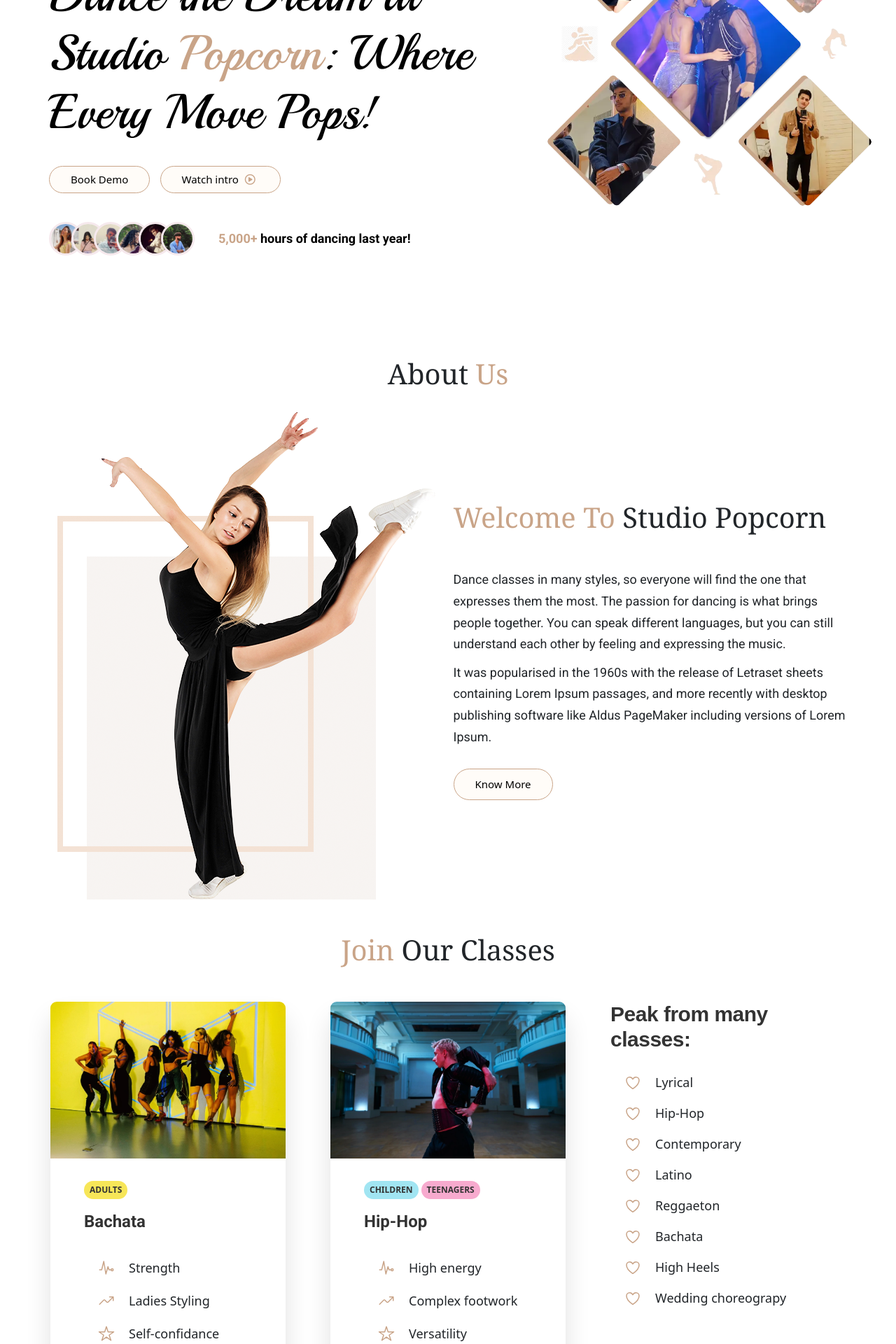
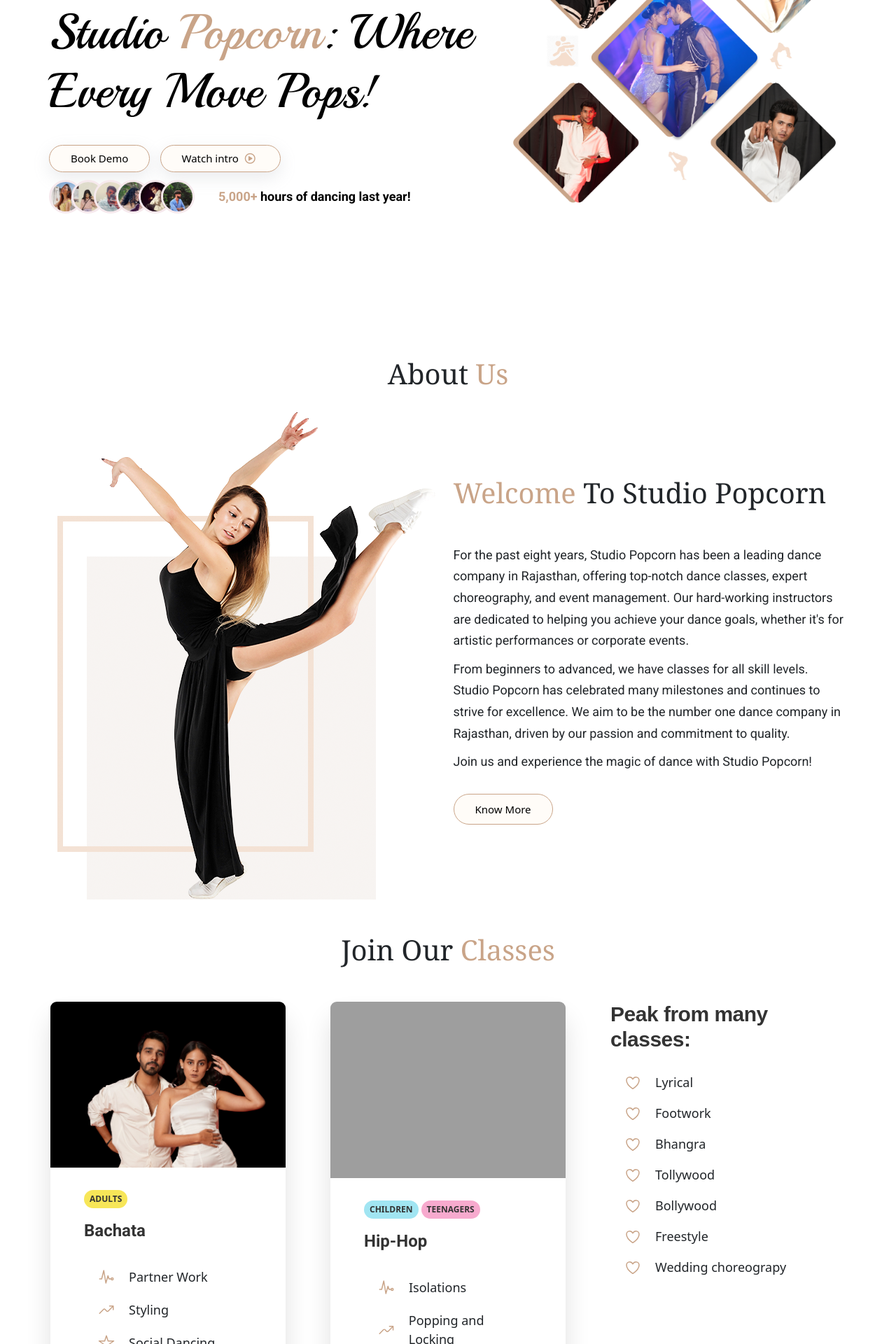
Before and after one commit to Harsh7880/Studio-Popcorn, a PHP site: page / in a window 1280 px wide. Shown: the part 320-2240 px from the top of the page at 70% size. Run offline with PHP 8.4, Linux system fonts and the light colour scheme; grey boxes are pictures that could not be loaded.

Commit message:
Images and text updated

```diff
--- a/css/style.css
+++ b/css/style.css
@@ -298,7 +322,7 @@ header .logoblack{
   color: var(--light-color);
 }
 .home-section .hero-text{
-  margin-top: 20rem;
+  margin-top: 17rem;
   padding:  7rem;
   color: var(--dark-color);
 }
@@ -324,7 +348,8 @@ header .logoblack{
 }
 .home-section .banner-image img{
   max-width: 90%;
-  margin-top: 150px;
+  margin-top: 18rem;
+  margin-right: 10rem;
 }
 
 .home-section .classes-students-imgs {
@@ -332,7 +357,7 @@ header .logoblack{
   padding: 2rem;
   align-items: center;
   padding-left: 7rem;
-  margin-top: -5rem;
+  margin-top: -8rem;
 }
 .home-section .student-img {
   height: 4.8rem;
@@ -366,10 +391,16 @@ header .logoblack{
   display: inline-block;
   border: 1px solid #c9a488;
   color: var(--dark-color);
+  box-shadow: rgba(149, 157, 165, 0.2) 0px 8px 24px;
+  transition: box-shadow 0.16s ease;
 }
 .hero-cta .play-icon{
   margin: 0 5px;
   color: var( --primary-color);
+}
+
+.hero-cta .btn-2:hover {
+  box-shadow: -1px 6px 10px 0 rgba(120, 60, 20, .2);
 }
 
 /**********************************/
--- a/index.html
+++ b/index.html
@@ -66,14 +66,14 @@
           <h1 class="mb-4 wow animate__animated animate__fadeInUp display-1 mb-4">Dance the
             Dream at Studio <span class="text-primary">Popcorn</span>: Where Every Move Pops!</h1>
             <div class="hero-cta wow animate__animated animate__fadeInUp">
-                <a id="btnOpenForm" class="button" href="">Book Demo</a>
-                <a class="button" href="">Watch intro <i class="play-icon fa-regular fa-circle-play"></i></a>
+                <a id="btnOpenForm" class="button btn-2" href="">Book Demo</a>
+                <a class="button btn-2" href="">Watch intro <i class="play-icon fa-regular fa-circle-play"></i></a>
             </div>
 
         </div>
         <div class="col-lg-5 col-md-6 col-sm-12">
           <div class="banner-image">
-            <img class="wow animate__animated animate__fadeInUp" src="/img/Group 5.webp?as=webp&width=527" alt="">
+            <img class="wow animate__animated animate__fadeInUp" src="/img/banner.jpg?as=webp&width=527" alt="">
           </div>
         </div>
         <div class="classes-students-imgs wow animate__animated animate__fadeInUp">
@@ -107,14 +107,18 @@
         <div class="col-md-6 wow  animate__animated animate__fadeInUp animate__delay-0.9s">
           <div class="block-text">
             <h2 class="section-title" data-aos="fade-up" data-aos-delay="0">
-              <span class="text-primary">Welcome To </span> Studio Popcorn
+              <span class="text-primary">Welcome </span> To Studio Popcorn
             </h2>
-            <p data-aos="fade-up" data-aos-delay="100">Dance classes in many styles, so everyone will find the one that
-              expresses them the most. The passion for dancing is what brings people together. You can speak different
-              languages, but you can still understand each other by feeling and expressing the music.</p>
-            <p data-aos="fade-up" data-aos-delay="100">It was popularised in the 1960s with the release of Letraset
-              sheets containing Lorem Ipsum passages, and more recently with desktop publishing software like Aldus
-              PageMaker including versions of Lorem Ipsum.</p>
+            <p data-aos="fade-up" data-aos-delay="100">For the past eight years, Studio Popcorn has been a leading dance company in Rajasthan,
+               offering top-notch dance classes, expert choreography, and event management.
+               Our hard-working instructors are dedicated to helping you achieve your dance goals, whether it's for artistic performances or corporate events.
+               </p>
+            <p data-aos="fade-up" data-aos-delay="100">From beginners to advanced, we have classes for all skill levels.
+              Studio Popcorn has celebrated many milestones and continues to strive for excellence. We aim to be the number one dance company in Rajasthan, driven by our passion and commitment to quality.
+            </p>
+            <p data-aos="fade-up" data-aos-delay="100">
+              Join us and experience the magic of dance with Studio Popcorn!
+            </p>
             <a href="#popup"
               class="Click-here btn rounded-pill py-3 px-5 px-md-5 mb-4 wow animate__animated animate__fadeInUp">Know
               More</a>
@@ -129,12 +133,12 @@
   <section class="classes-section" id="classes">
     <div class="section-header margin-top-md">
       <h2 class="section-title text-center wow animate__animated animate__fadeInUp">
-        <span class="text-primary">Join</span> Our Classes
+        Join Our <span class="text-primary">Classes</span>
       </h2>
     </div>
     <div class="container  grid grid--3-cols margin-bottom-md">
       <div class="class-card wow animate__animated animate__fadeInUp">
-        <img loading="lazy" class="class-img" src="img/classes/high-heels.webp?as=webp" alt="Group of dancers performing a High-Heels dance" />
+        <img loading="lazy" class="class-img" src="img/classes/bacaata.png?as=webp" alt="Group of dancers performing a High-Heels dance" />
         <div class="classes-content">
           <div class="types-box">
             <span class="students-type adults">Adults</span>
@@ -143,22 +147,22 @@
           <ul class="class-features">
             <li class="class-item">
               <ion-icon name="pulse-outline" class="type-icon"></ion-icon>
-              <span class="class-feat">Strength</span>
+              <span class="class-feat">Partner Work</span>
             </li>
             <li class="class-item">
               <ion-icon name="trending-up-outline" class="type-icon"></ion-icon>
-              <span class="class-feat">Ladies Styling</span>
+              <span class="class-feat">Styling</span>
             </li>
             <li class="class-item">
               <ion-icon name="star-outline" class="type-icon"></ion-icon>
-              <span class="class-feat">Self-confidance</span>
+              <span class="class-feat">Social Dancing</span>
             </li>
           </ul>
         </div>
       </div>
 
       <div class="class-card wow animate__animated animate__fadeInUp">
-        <img loading="lazy" class="class-img" src="img/classes/hip-hop.webp?as=webp" alt="Dancer
+        <img loading="lazy" class="class-img" src="img/classes/hip-hop.png?as=webp" alt="Dancer
           performing Hip-Hop dance" />
         <div class="classes-content">
           <div class="types-box">
@@ -169,15 +173,15 @@
           <ul class="class-features">
             <li class="class-item">
               <ion-icon name="pulse-outline" class="type-icon"></ion-icon>
-              <span class="class-feat">High energy</span>
+              <span class="class-feat">Isolations</span>
             </li>
             <li class="class-item">
               <ion-icon name="trending-up-outline" class="type-icon"></ion-icon>
-              <span class="class-feat">Complex footwork</span>
+              <span class="class-feat">Popping and Locking</span>
             </li>
             <li class="class-item">
               <ion-icon name="star-outline" class="type-icon"></ion-icon>
-              <span class="class-feat">Versatility</span>
+              <span class="class-feat">Breakdancing</span>
             </li>
           </ul>
         </div>
@@ -191,27 +195,23 @@
           </li>
           <li class="classes-type">
             <ion-icon name="heart-outline" class="type-icon"></ion-icon>
-            <span>Hip-Hop</span>
+            <span>Footwork</span>
           </li>
           <li class="classes-type">
             <ion-icon name="heart-outline" class="type-icon"></ion-icon>
-            <span>Contemporary</span>
+            <span>Bhangra</span>
           </li>
           <li class="classes-type">
             <ion-icon name="heart-outline" class="type-icon"></ion-icon>
-            <span>Latino</span>
+            <span>Tollywood</span>
           </li>
           <li class="classes-type">
             <ion-icon name="heart-outline" class="type-icon"></ion-icon>
-            <span>Reggaeton</span>
+            <span>Bollywood</span>
           </li>
           <li class="classes-type">
             <ion-icon name="heart-outline" class="type-icon"></ion-icon>
-            <span>Bachata</span>
-          </li>
-          <li class="classes-type">
-            <ion-icon name="heart-outline" class="type-icon"></ion-icon>
-            <span>High Heels</span>
+            <span>Freestyle</span>
           </li>
           <li class="classes-type">
             <ion-icon name="heart-outline" class="type-icon"></ion-icon>
@@ -229,7 +229,8 @@
   <!-- Socail Events and gallery Section Start's -->
   <section class="testimonials-section" id="testimonials">
     <div class="testimonials-container">
-      <span class="subheading">Testimonials</span>
+      <span class="subheading">Our Social & Professional Events Gallery
+        </span>
       <h2 class="heading-secondary">Once you try it, you can't stop</h2>
     <div class="youtube-video">
       <iframe loading="lazy" class="wow animate__animated animate__fadeInUp" src="https://www.youtube.com/embed/vbyp6cUKqzA?si=ZWDxzboeLQrvI2cJ" title="YouTube video player"
@@ -289,9 +290,9 @@
       <div class="swiper mySwiper1 row justify-content-center mb-2">
         <div class="swiper-wrapper">
           <!--- trainer item Starts -->
-          <div class="swiper-slide people-item wow animate__animated animate__zoomIn" data-category="groomsmen">
+          <div class="swiper-slide people-item wow animate__animated animate__zoomIn">
             <div class="people-item-inner">
-              <img loading="lazy" src="img/tariners/kartikey.jpg?as=webp" alt="groomsmen">
+              <img loading="lazy" src="img/tariners/karthikay.JPG?as=webp" alt="Karthikay Soni">
               <h4>Karthikay Soni</h4>
               <p>Bachata</p>
               <div class="social-links">
@@ -306,7 +307,7 @@
           <!--- trainer item Starts -->
           <div class="swiper-slide people-item wow animate__animated animate__zoomIn">
             <div class="people-item-inner">
-              <img loading="lazy" src="img/tariners/kartik.jpg?as=webp" alt="Kartik Kalosiya">
+              <img loading="lazy" src="img/tariners/kartik.JPG?as=webp" alt="Kartik Kalosiya">
               <h4>Kartik Kalosiya</h4>
               <p>Bollywood</p>
               <div class="social-links">
@@ -320,7 +321,7 @@
           <!--- trainer item Starts -->
           <div class="swiper-slide people-item wow animate__animated animate__zoomIn">
             <div class="people-item-inner">
-              <img loading="lazy" src="img/tariners/navdha.jpg?as=webp" alt="Navdha Rawat">
+              <img loading="lazy" src="img/tariners/navdha.JPG?as=webp" alt="Navdha Rawat">
               <h4>Navdha Rawat</h4>
               <p> Bachata</p>
               <div class="social-links">
@@ -335,7 +336,7 @@
           <!--- trainer item Starts -->
           <div class="swiper-slide people-item wow animate__animated animate__zoomIn">
             <div class="people-item-inner">
-              <img loading="lazy" src="img/tariners/javed.jpg?as=webp" alt="Javed Khan">
+              <img loading="lazy" src="img/tariners/javed.JPG?as=webp" alt="Javed Khan">
               <h4>Javed Khan</h4>
               <p>Lyrical</p>
               <div class="social-links">
@@ -610,6 +611,11 @@
       <div class="row">
         <div class="col-lg-3 col-md-6 footer-logo">
           <img loading="lazy"  src="img/2ndlogo.png?as=webp&width=120" alt="logo">
+          <div class="footer-text">
+            <p>
+              Experience the magic of dance with Studio Popcorn - where passion, excellence, and artistry unite.
+            </p>
+          </div>
         </div>
         <div class="col-lg-3 col-md-6 ep">
           <div class="footer-item">
@@ -626,12 +632,12 @@
           <div class="footer-item">
             <h4 class="mb-4">Contact Us</h4>
             <div class="d-flex flex-column align-items-start">
-              <p class="footer-text"><i class="fa fa-map-marker-alt text-primary me-2"></i> 41, gali no.3, IShanti Path,
+              <p class="footer-text"><i class="fa fa-map-marker-alt text-primary me-2"></i> 41, gali no.3, Shanti Path,
                 Pani Pech, Jaipur</p>
               <p class="footer-text"><i class="fas fa-envelope text-primary me-2"></i>
                 info.studiopopcornjaipur@gmail.com</p>
               <p class="footer-text"><i class="fa fa-phone-alt text-primary me-2"></i>(+91) 8005684607</p>
-              <p class="footer-text"><i class="fa fa-clock text-primary me-2"></i> 24/7 Hours Service</p>
+              <!-- <p class="footer-text"><i class="fa fa-clock text-primary me-2"></i> 24/7 Hours Service</p> -->
             </div>
           </div>
         </div>
```
Also changed, not shown: other parts of css/style.css (+32 -2 lines), img/4 9.52.07 AM.jpg (deleted), img/Group 5-min.png (deleted), img/Group 5.webp (deleted), img/background.jpg (deleted), img/banner.jpg (added), img/classes/bacaata.png (added), img/tariners/javed.JPG (added), img/tariners/javed.jpg (deleted), 7 other files.
